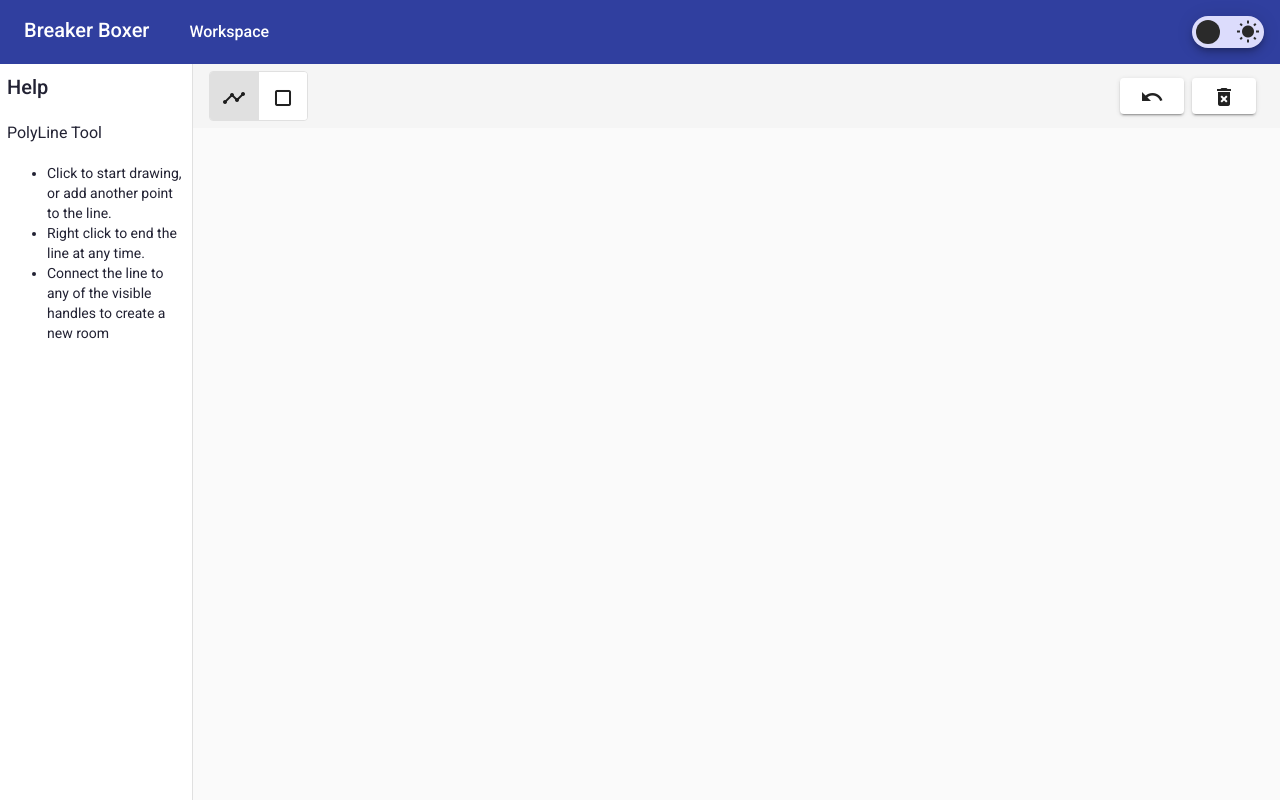
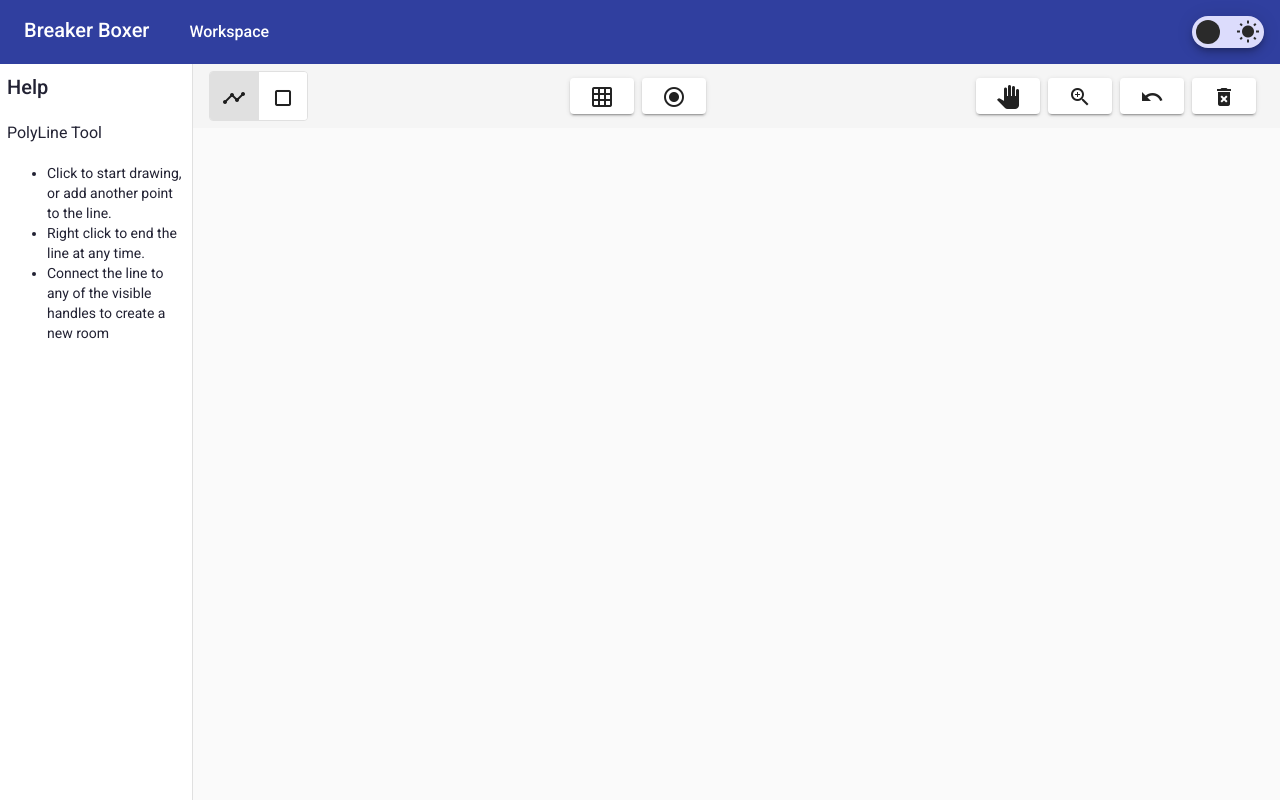
Before and after one commit to AgentEnder/breakerboxer, an Angular app: page /workspace in a window 1280 px wide. Built offline with nearby package versions, Linux system fonts and the light colour scheme.

Commit message:
Options to toggle display grid + angle snapping.
Signed-off-by: Craigory Coppola <craigory.coppola@universalplant.com>

```diff
--- a/src/app/core/models/drawables/drawable.ts
+++ b/src/app/core/models/drawables/drawable.ts
@@ -6,6 +6,10 @@ import { Point } from '../point';
 import { IDrawable } from './idrawable';
 
 export abstract class Drawable extends BaseModel implements IDrawable {
+    altClick?: (coordinates: Point) => void;
+    angleSnap: boolean;
+    gridSnap: boolean;
+    gridSnapSize: number;
     abstract draw: (ctx: CanvasRenderingContext2D) => void;
     abstract drawPreview?: (ctx: CanvasRenderingContext2D, next: Point) => void;
     abstract click: (coordinates: Point) => void;
--- a/src/app/core/models/drawables/idrawable.ts
+++ b/src/app/core/models/drawables/idrawable.ts
@@ -9,4 +9,7 @@ export interface IDrawable {
     undo: () => void;
     finished: Observable<IDrawable>;
     guid: string;
+    angleSnap: boolean;
+    gridSnap: boolean;
+    gridSnapSize: number;
 }
--- a/src/app/core/models/drawables/polyline.ts
+++ b/src/app/core/models/drawables/polyline.ts
@@ -66,6 +66,14 @@ export class Polyline extends Drawable {
                 newPoint: closestPoint,
                 snappedToAngle: false,
                 snappedToPoint: true
+            };
+        }
+
+        if (!this.angleSnap) {
+            return {
+                newPoint: pt,
+                snappedToAngle: false,
+                snappedToPoint: false
             };
         }
 
--- a/src/app/core/models/drawables/rectangle.ts
+++ b/src/app/core/models/drawables/rectangle.ts
@@ -24,6 +24,7 @@ export class Rectangle extends Drawable {
             this.points[0] = next;
         } else {
             this.points[1] = next;
+            console.log(`Created rect at (${this.points[0].x}, ${this.points[0].y}) -> (${this.points[1].x}, ${this.points[1].y})`)
             this.$finished.next(this);
         }
     }
--- a/src/app/workspace-page/canvas/canvas.component.ts
+++ b/src/app/workspace-page/canvas/canvas.component.ts
@@ -17,6 +17,28 @@ export class CanvasComponent implements AfterViewInit {
   @Input() public resY;
   @Input() public drawingMode: DrawingMode = 'polyline';
 
+  #gridSnap = true;
+  @Input() public set gridSnap(v) {
+    this.#gridSnap = v;
+    this.render();
+  }
+  public get gridSnap(): boolean {
+    return this.#gridSnap;
+  }
+
+  #angleSnap = true;
+  @Input() public set angleSnap(v) {
+    this.#angleSnap = v;
+
+    if (this.inProgressDrawable) {
+      this.inProgressDrawable.angleSnap = v;
+    }
+  }
+  public get angleSnap(): boolean {
+    return this.#angleSnap;
+  }
+
+
   @ViewChild('workspaceCanvas') canvas: ElementRef<HTMLCanvasElement>;
 
   private ctx: CanvasRenderingContext2D;
@@ -28,6 +50,7 @@ export class CanvasComponent implements AfterViewInit {
   private panX = 0;
   private panY = 0;
   private scaleFactor = 1;
+  private gridScale = 0.05;
 
   constructor(private el: ElementRef<HTMLElement>, private darkModeService: DarkModeService) { }
 
@@ -76,7 +99,7 @@ export class CanvasComponent implements AfterViewInit {
       else {
         this.inProgressDrawable.click(pt);
       }
-    // RIGHT CLICK, Drawing in progress
+      // RIGHT CLICK, Drawing in progress
     } else if (this.inProgressDrawable && event.button === 2) {
       if (this.inProgressDrawable.altClick) { this.inProgressDrawable.altClick(pt); }
       else {
@@ -129,6 +152,7 @@ export class CanvasComponent implements AfterViewInit {
     this.drawing = true;
     this.inProgressDrawable = DrawableMap[this.drawingMode]();
     this.inProgressDrawable.click(pt);
+    this.inProgressDrawable.angleSnap = this.#angleSnap;
     const subscription = this.inProgressDrawable.finished.subscribe(x => {
       if (x) {
         this.finishDrawing(x);
@@ -164,11 +188,47 @@ export class CanvasComponent implements AfterViewInit {
     this.ctx.translate(this.panX, this.panY);
     this.ctx.scale(this.scaleFactor, this.scaleFactor);
 
+    if (this.#gridSnap) { this.drawGrid(); }
+
     // Draw each item in queue
     this.drawables.forEach(x => x.draw(this.ctx));
     if (this.inProgressDrawable && this.inProgressDrawable.drawPreview && mousePosition) {
       this.inProgressDrawable.drawPreview(this.ctx, mousePosition);
     }
+  }
+
+  drawGrid(): void {
+    const oldStyle = this.ctx.strokeStyle;
+    this.ctx.strokeStyle = '#e3e3e3';
+    let [left, top, right, bottom] = this.getWorldSpaceBorderRect();
+    console.dir({ left, top, right, bottom, w: right - left, h: top - bottom });
+
+    const hspace = this.canvas.nativeElement.width * this.scaleFactor * this.gridScale;
+    const vspace = this.canvas.nativeElement.height * this.scaleFactor * this.gridScale;
+    const gridOffsetPt = this.getWorldSpacePoint(new Point(0, 0));
+    const gridOffsetX = gridOffsetPt.x % hspace;
+    const gridOffsetY = gridOffsetPt.y % vspace;
+    left += -gridOffsetX - hspace;
+    right += -gridOffsetX + hspace;
+    top += -gridOffsetY - vspace;
+    bottom += -gridOffsetY + vspace;
+    let [x, y] = [left, top];
+
+    this.ctx.beginPath();
+
+    while (x <= right) {
+      this.ctx.moveTo(x, top);
+      this.ctx.lineTo(x, bottom);
+      x += hspace;
+    }
+    while (y <= bottom) {
+      this.ctx.moveTo(left, y);
+      this.ctx.lineTo(right, y);
+      y += vspace;
+    }
+
+    this.ctx.stroke();
+    this.ctx.strokeStyle = oldStyle;
   }
 
   resetDrawingAction(): void {
@@ -182,12 +242,15 @@ export class CanvasComponent implements AfterViewInit {
 
   getCanvasXY(event: MouseEvent): Point {
     const [x, y] = this.getRawCanvasXY(event).coordinates;
+    return this.getWorldSpacePoint(new Point(x, y));
+  }
+
+  getWorldSpacePoint(pt: Point): Point {
     const matrix = this.ctx.getTransform();
-    const transformedPoint = new Point(
-      (x - matrix.e) / matrix.a ,
-      (y - matrix.f) / matrix.d ,
+    return new Point(
+      (pt.x - matrix.e) / matrix.a,
+      (pt.y - matrix.f) / matrix.d,
     );
-    return transformedPoint;
   }
 
   getRawCanvasXY(event: MouseEvent): Point {
@@ -197,4 +260,14 @@ export class CanvasComponent implements AfterViewInit {
     return new Point(x, y);
   }
 
+  getWorldSpaceBorderRect(): ([number, number, number, number]) {
+    const topLeft = new Point(0, 0);
+    const bottomRight = new Point(this.canvas.nativeElement.width, this.canvas.nativeElement.height);
+    const matrix = this.ctx.getTransform();
+    const transformedTL = this.getWorldSpacePoint(topLeft);
+    const transformedBR = this.getWorldSpacePoint(bottomRight);
+    console.log(matrix);
+    return [...transformedTL.coordinates, ...transformedBR.coordinates];
+  }
+
 }
--- a/src/app/workspace-page/toolbar/toolbar.component.html
+++ b/src/app/workspace-page/toolbar/toolbar.component.html
@@ -15,8 +15,40 @@
 
     <button
         mat-raised-button
+        matTooltip="Toggle grid + snapping"
+        class="ml-auto mr-2"
+        (click)="toggleGrid()"
+        >
+        <mat-icon>{{displayGrid ? 'grid_on' : 'grid_off'}}</mat-icon>
+    </button>
+
+    <button
+        mat-raised-button
+        matTooltip="Toggle angle snapping"
+        class="mr-2"
+        (click)="toggleAngleSnap()"
+        >
+        <mat-icon>{{angleSnap ? 'radio_button_checked' : 'radio_button_unchecked'}}</mat-icon>
+    </button>
+
+    <button
+        mat-raised-button
+        matTooltip="Right click and drag to pan."
+        class="ml-auto mr-2"
+        >
+        <mat-icon>pan_tool</mat-icon>
+    </button>
+    <button
+        mat-raised-button
+        matTooltip="Scroll up / down to zoom."
+        class="mr-2"
+        >
+        <mat-icon>zoom_in</mat-icon>
+    </button>
+    <button
+        mat-raised-button
         matTooltip="Undo"
-        class="ml-auto mr-2"
+        class="mr-2"
         (click)="undo.emit()">
         <mat-icon>undo</mat-icon>
     </button>
--- a/src/app/workspace-page/toolbar/toolbar.component.ts
+++ b/src/app/workspace-page/toolbar/toolbar.component.ts
@@ -1,4 +1,4 @@
-import { Component, EventEmitter, OnInit, Output } from '@angular/core';
+import { Component, EventEmitter, Input, OnInit, Output } from '@angular/core';
 import { DrawingMode } from 'src/app/core/models';
 
 @Component({
@@ -12,9 +12,26 @@ export class ToolbarComponent implements OnInit {
   @Output() clear = new EventEmitter<void>();
   @Output() toolSelected = new EventEmitter<DrawingMode>();
 
+  @Output() displayGridChange = new EventEmitter<boolean>();
+  @Input() displayGrid = true;
+
+  @Output() angleSnapChange = new EventEmitter<boolean>();
+  @Input() angleSnap = true;
+
+
   constructor() { }
 
   ngOnInit(): void {
   }
 
+  toggleGrid(): void {
+    this.displayGrid = !this.displayGrid;
+    this.displayGridChange.emit(this.displayGrid);
+  }
+
+  toggleAngleSnap(): void {
+    this.angleSnap = !this.angleSnap;
+    this.angleSnapChange.emit(this.angleSnap);
+  }
+
 }
--- a/src/app/workspace-page/workspace-page.component.html
+++ b/src/app/workspace-page/workspace-page.component.html
@@ -15,6 +15,8 @@
       (clear)="workspace.clear()"
       (undo)="workspace.undo()"
       (toolSelected)="workspace.drawingMode = $event"
+      [(angleSnap)]="workspace.angleSnap"
+      [(displayGrid)]="workspace.gridSnap"
     ></app-toolbar>
     <app-canvas class="workspace" #workspace></app-canvas>
   </mat-drawer-content>
```
Also changed, not shown: src/app/core/services/projects.service.ts (line endings or trailing spaces).
